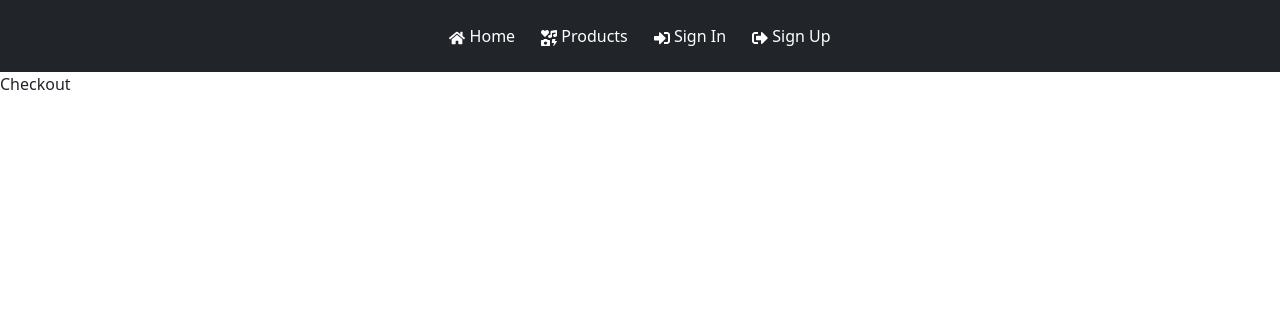
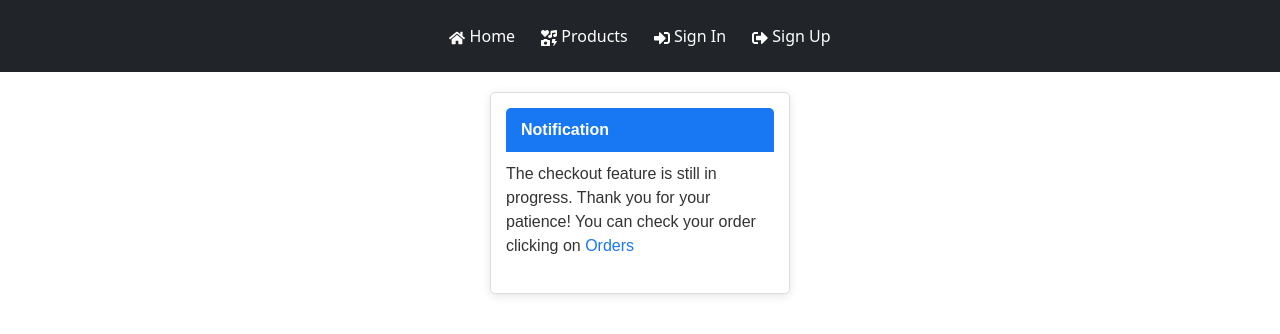
Before and after one commit to hcoco1/e-commerce-2, a React (Create React App) app in the folder client/: page /checkout in a window 1280 px wide. Shown: the top 334 px of the page. Built offline with nearby package versions, Linux system fonts and the light colour scheme; no server answers.

Commit message:
checkout component updated

```diff
--- a/client/src/components/Checkout.jsx
+++ b/client/src/components/Checkout.jsx
@@ -1,7 +1,39 @@
-import React from 'react'
+import React from 'react';
+import styled from 'styled-components';
+import { Link } from 'react-router-dom';
+
+const CheckoutContainer = styled.div`
+  font-family: Arial, sans-serif;
+  width: 300px;
+  border: 1px solid #ddd;
+  box-shadow: 0 2px 10px rgba(0, 0, 0, 0.1);
+  border-radius: 5px;
+  padding: 15px;
+  margin: 20px auto;
+  background-color: #fff;
+`;
+
+const Header = styled.div`
+  background-color: #1877f2;
+  color: #fff;
+  padding: 10px 15px;
+  border-radius: 5px 5px 0 0;
+  font-weight: bold;
+`;
+
+const Message = styled.p`
+  margin-top: 10px;
+  color: #333;
+`;
 
 export default function Checkout() {
   return (
-    <div>Checkout</div>
-  )
+    <CheckoutContainer>
+      <Header>Notification</Header>
+      <Message>
+        The checkout feature is still in progress. Thank you for your patience!
+        You can check your order clicking on <Link to="/orders">Orders</Link>
+      </Message>
+    </CheckoutContainer>
+  );
 }
--- a/client/src/components/ShoppingCart.jsx
+++ b/client/src/components/ShoppingCart.jsx
@@ -104,6 +104,7 @@ function ShoppingCart() {
                 products: orderProducts
             });
             setCart({});  // Clear the cart after a successful checkout
+            navigate('/checkout');
         } catch (err) {
             console.error("Error creating order:", err);
         }
```
